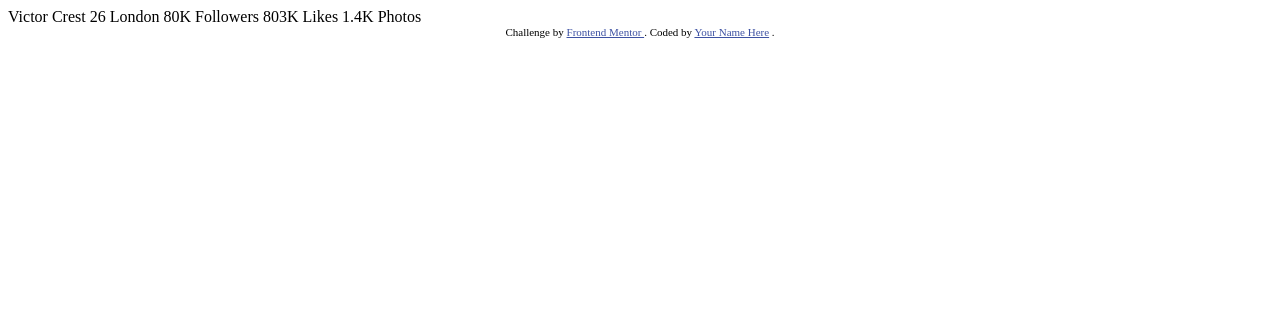
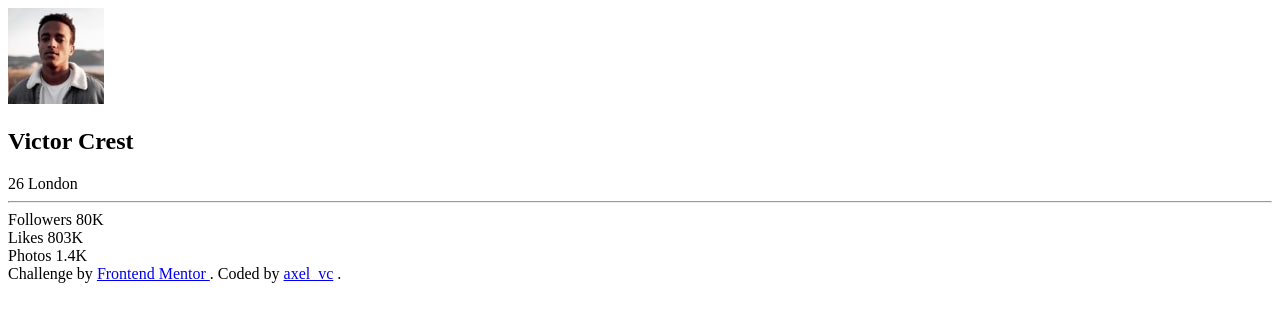
Before and after one commit to axelvc/frontend-mentor, a website: page profile-card-component/index.html in a window 1280 px wide. Drawn offline with Linux system fonts and the light colour scheme.

Commit message:
feat(proyect 4): add html structure

```diff
--- a/profile-card-component/index.html
+++ b/profile-card-component/index.html
@@ -4,38 +4,51 @@
     <meta charset="UTF-8" />
     <meta name="viewport" content="width=device-width, initial-scale=1.0" />
     <!-- displays site properly based on user's device -->
-
     <link
       rel="icon"
       type="image/png"
       sizes="32x32"
       href="./images/favicon-32x32.png"
     />
-
     <title>Frontend Mentor | Profile card component</title>
-
-    <!-- Feel free to remove these styles or customise in your own stylesheet 👍 -->
-    <style>
-      .attribution {
-        font-size: 11px;
-        text-align: center;
-      }
-
-      .attribution a {
-        color: hsl(228, 45%, 44%);
-      }
-    </style>
   </head>
   <body>
-    Victor Crest 26 London 80K Followers 803K Likes 1.4K Photos
-    <div class="attribution">
+    <article>
+      <header>
+        <img src="./images/image-victor.jpg" alt="vitor image" />
+        <h1>Victor Crest</h1>
+        <span>26</span>
+        <span>London</span>
+      </header>
+
+      <hr />
+
+      <section>
+        <div>
+          <span>Followers</span>
+          <span>80K</span>
+        </div>
+
+        <div>
+          <span>Likes</span>
+          <span>803K</span>
+        </div>
+
+        <div>
+          <span>Photos</span>
+          <span>1.4K</span>
+        </div>
+      </section>
+    </article>
+
+    <footer>
       Challenge by
       <a href="https://www.frontendmentor.io?ref=challenge" target="_blank">
         Frontend Mentor
       </a>
       . Coded by
-      <a href="#">Your Name Here</a>
+      <a href="https://github.com/axelvc" target="_blank">axel_vc</a>
       .
-    </div>
+    </footer>
   </body>
 </html>
```
